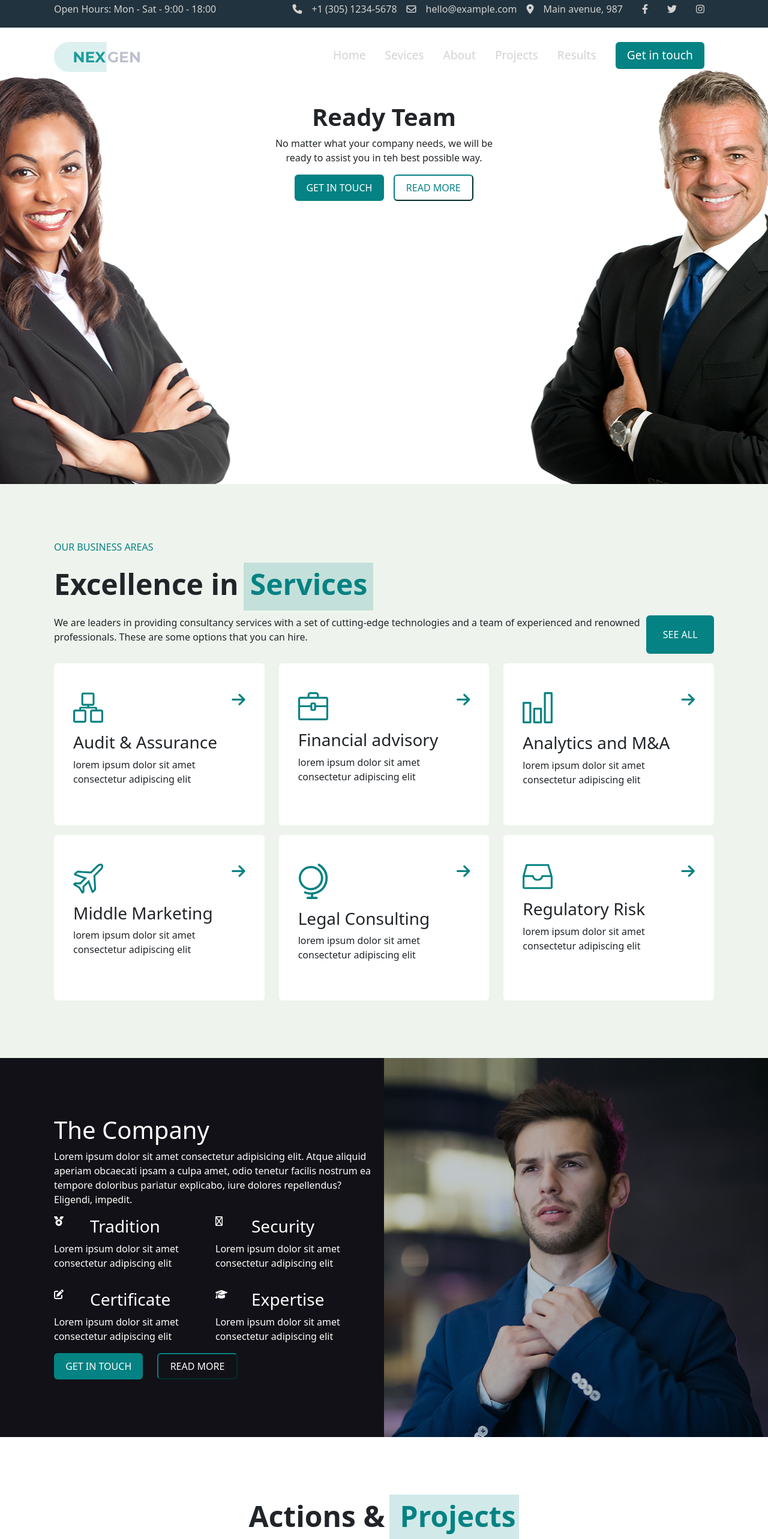
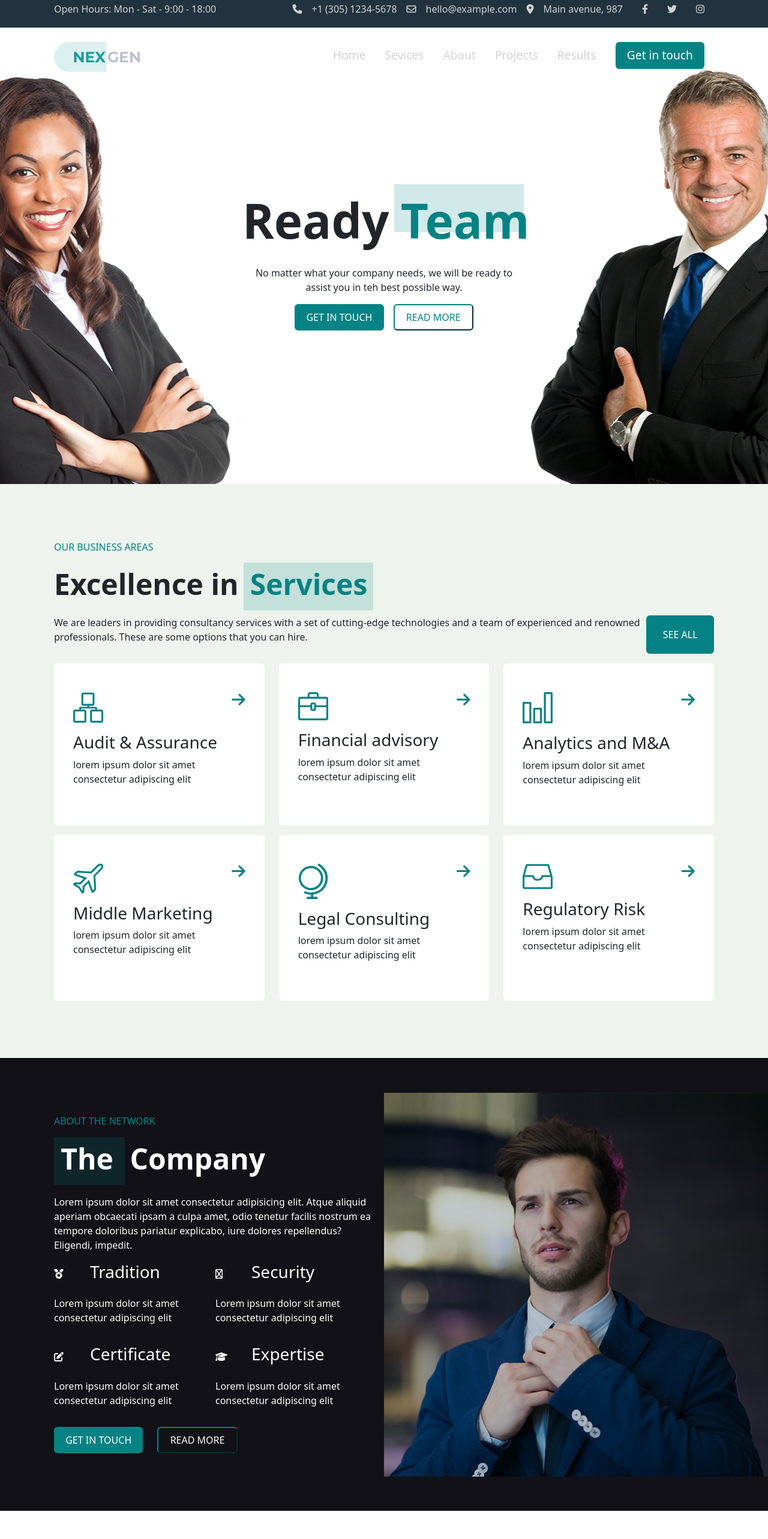
Before and after one commit to MatteoGaloni/proj-html-vuejs, a Vue app: page / in a window 1280 px wide. Shown: the top 2566 px of the page at 60% size. Built offline with nearby package versions, Linux system fonts and the light colour scheme.

Commit message:
add some comments

```diff
--- a/src/App.vue
+++ b/src/App.vue
@@ -43,11 +43,10 @@ export default {
 <template>
   <!-- divido in tre macro componenti per poi aggiungerne altri più specifici  -->
   <!-- ******************************************************************************** -->
-  <!-- in AppHeader inserisco da html top header e navigation bar,
-                                             inoltre passo tramite props l'array contacts preso dai data -->
+  <!-- in AppHeader inserisco da html top header e navigation bar, inoltre passo tramite props l'array contacts preso dai data -->
   <AppHeader :contacts="contacts" />
   <!-- ******************************************************************************** -->
-  <!-- in AppMain inserisco il componente Jumbotron - Services - Cards -->
+  <!-- in AppMain inserisco un componente per ogni sezione -->
   <AppMain :contacts="contacts" />
   <!-- ******************************************************************************** -->
   <!-- in AppFooter insrisco da html bottom footer e i classici contatti del footer passandone alcuni tramite props (contacts) -->
--- a/src/components/AppFooter.vue
+++ b/src/components/AppFooter.vue
@@ -18,7 +18,6 @@ export default {
   methods: {
   }
 }
-
 </script>
 
 <template>
@@ -83,7 +82,6 @@ export default {
         </div>
       </div>
     </div>
-
   </footer>
 </template>
 
--- a/src/components/AppHeader.vue
+++ b/src/components/AppHeader.vue
@@ -83,7 +83,6 @@ header {
 
   .general_container {
     background: white;
-  }
 
     #nav_bar {
       padding: 1.5rem 0;
@@ -104,4 +103,5 @@ header {
       }
     }
   }
+}
 </style>
--- a/src/components/AppMain.vue
+++ b/src/components/AppMain.vue
@@ -41,14 +41,13 @@ export default {
 <template>
   <main>
     <Jumbotron />
-    <!-- sto valutando l'idea di usare lo stesso componente sia per la sezione "Services" che per la sezione "About the company" -->
     <Services />
     <TheCompany />
     <Project />
     <ResultNumbers />
     <Sponsors />
-    <Form :contacts="contacts" />
-
+    <!-- passo tramite props gli stessi contacts dell'header -->
+    <Form :contheaderacts="contacts" />
   </main>
 </template>
 
--- a/src/components/Form.vue
+++ b/src/components/Form.vue
@@ -22,7 +22,6 @@ export default {
     // }
   }
 }
-
 </script>
 
 <template>
@@ -75,8 +74,6 @@ export default {
         </div>
       </div>
     </div>
-
-
   </div>
 </template>
 
@@ -87,6 +84,5 @@ export default {
   .text_green {
     color: rgb(5, 130, 131);
   }
-
 }
 </style>
--- a/src/components/Jumbotron.vue
+++ b/src/components/Jumbotron.vue
@@ -11,13 +11,14 @@ export default {
   methods: {
   }
 }
-
 </script>
-
 <template>
   <div id="jumbotron_container">
     <div class="centered_container">
-      <h1>Ready Team</h1>
+      <div class="title_box d-flex">
+        <span class="mb-3 me-2">Ready</span>
+        <span class="title_full">Team</span>
+      </div>
       <p>No matter what your company needs, we will be ready to assist you in teh best possible way.</p>
       <div class="my_buttons">
         <button class="my_button full_button">GET IN TOUCH</button>
@@ -41,13 +42,15 @@ export default {
   }
 
   .centered_container {
-    max-width: 500px;
+    max-width: 600px;
     margin: 8rem auto;
     padding: 4rem;
+    padding-top: 200px;
     text-align: center;
 
-    h1 {
-      font-weight: 800;
+    .title_box {
+      font-size: 5rem;
+      font-weight: 900;
     }
 
     .my_buttons {
--- a/src/components/Project.vue
+++ b/src/components/Project.vue
@@ -18,7 +18,6 @@ export default {
     // }
   }
 }
-
 </script>
 
 <template>
@@ -77,6 +76,5 @@ export default {
       cursor: pointer;
     }
   }
-
 }
 </style>
--- a/src/components/ResultNumbers.vue
+++ b/src/components/ResultNumbers.vue
@@ -18,7 +18,6 @@ export default {
     // }
   }
 }
-
 </script>
 
 <template>
@@ -29,7 +28,7 @@ export default {
         <span class="title_full">Results</span>
         <span class="ml-3 ms-2">in Numbers</span>
       </div>
-      <div id="numbers_container" class="mt-5 d-flex">
+      <div id="numbers_container" class="mt-5 d-flex justify-content-around">
         <div v-for="item in this.store.resultsNumbers">
           <span class="my_small_title title_box">{{ item.number }}</span>
           <h5 class="link" href="#">{{ item.result }}</h5>
@@ -47,6 +46,5 @@ export default {
   background-position: center;
   min-height: 400px;
   color: white;
-
 }
 </style>
--- a/src/components/Services.vue
+++ b/src/components/Services.vue
@@ -17,7 +17,6 @@ export default {
   methods: {
   }
 }
-
 </script>
 
 <template>
@@ -52,10 +51,8 @@ export default {
   background-color: rgb(238, 244, 237);
 }
 
-
 #services_container {
   min-height: 500px;
-
 
   .my_button {
     width: 9rem;
@@ -78,9 +75,7 @@ export default {
       .my_arrow {
         font-size: 1.6rem;
       }
-
     }
-
   }
 }
 </style>
--- a/src/components/TheCompany.vue
+++ b/src/components/TheCompany.vue
@@ -17,7 +17,6 @@ export default {
   methods: {
   }
 }
-
 </script>
 
 <template>
@@ -25,14 +24,18 @@ export default {
     <div id="theCompany_info_container" class="my_container">
       <div class="row">
         <div class="col-6">
-          <h1>The Company</h1>
+          <h6 class="mb-3 my_small_title">ABOUT THE NETWORK</h6>
+          <div class="title_box d-flex mb-3">
+            <span class="title_full">The</span>
+            <span class="ml-3 ms-2">Company</span>
+          </div>
           <p>Lorem ipsum dolor sit amet consectetur adipisicing elit. Atque aliquid aperiam obcaecati ipsam a culpa amet,
             odio
             tenetur facilis nostrum ea tempore doloribus pariatur explicabo, iure dolores repellendus? Eligendi, impedit.
           </p>
-          <div id="theCompany_cards_container" class="d-flex flex-wrap">
+          <div id="theCompany_cards_container" class="d-flex flex-wrap mb-3">
             <div v-for="item in this.store.companyValues" class="theCompany_card">
-              <div class="d-flex">
+              <div class="d-flex align-items-center mb-3">
                 <i class="theCompany_icon" :class="item.iconClass"></i>
                 <h3>{{ item.value }}</h3>
               </div>
@@ -61,6 +64,11 @@ export default {
   min-height: 500px;
   color: white;
 
+  .title_full {
+    width: 7.4rem;
+    color: white;
+  }
+
   #theCompany_cards_container {
     gap: 1rem;
 
```
Lines whose indentation alone changed are shown as unchanged.
